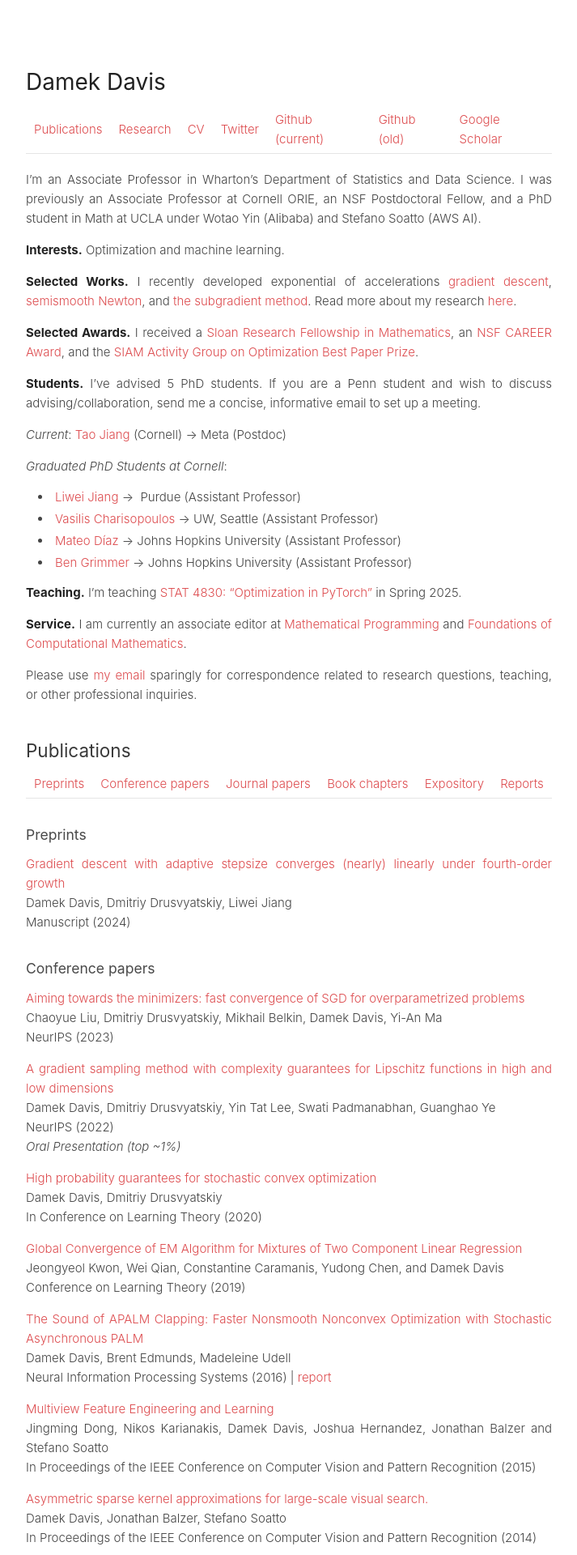
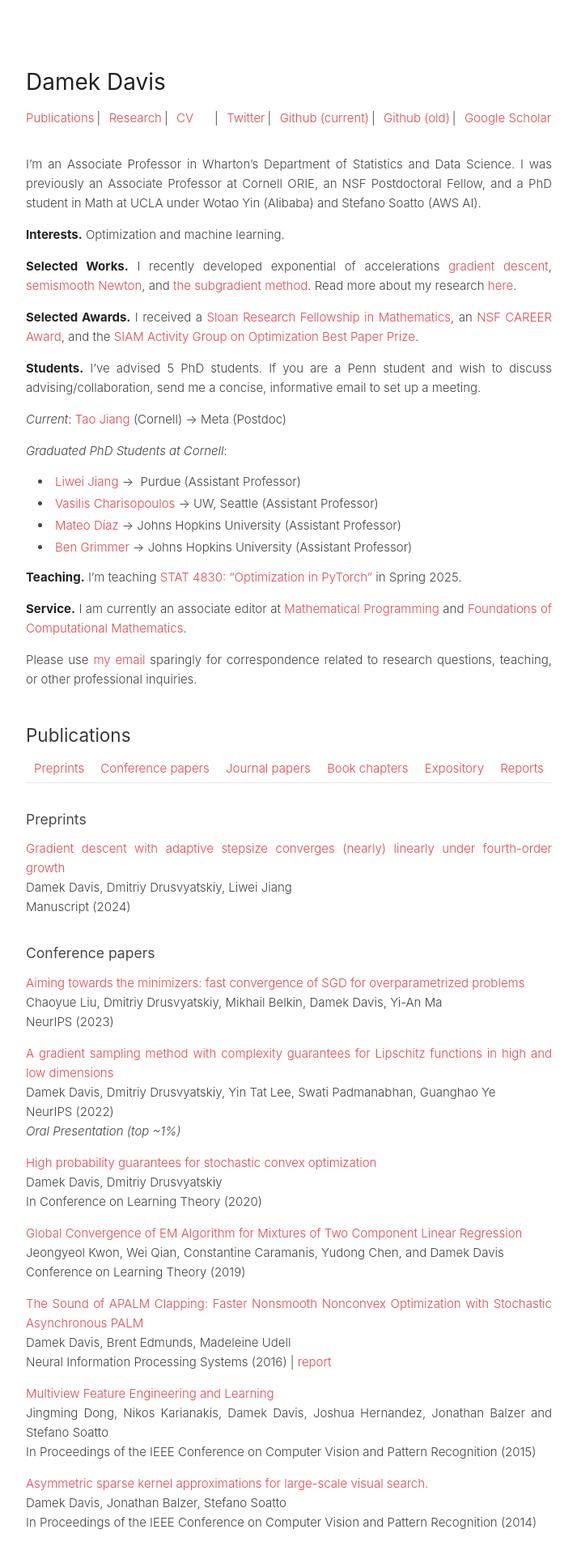
Before and after one commit to damek/damek.github.io, a Jekyll site: the page built from index.md, in a window 1280 px wide. Shown: the top 1920 px of the page at 81% size, without its empty margins (283-996 px from the left). Built offline with Jekyll 4.4.1, drawn with Linux system fonts in a browser that asks for light colours.

Commit message:
Improve navigation bar layout and responsiveness

```diff
--- a/_layouts/default.html
+++ b/_layouts/default.html
@@ -73,20 +73,24 @@
     text-align: justify;
   }
 
-  /* Navigation bars only */
-  p:first-of-type:has(a[href="#publications"]),
-  p:has(a[href="#preprints"]) {
+  /* Top navigation */
+  p:first-of-type {
     display: flex;
     flex-wrap: wrap;
-    gap: 0.5em;
-    justify-content: flex-start;
-    white-space: normal;
+    gap: 0.3em 0.7em;
+    margin: 1em 0;
+    line-height: 1.8;
+  }
+
+  /* Remove margin after vertical bars in navigation */
+  p:first-of-type a + span {
+    margin-left: -0.5em;
   }
 
   @media screen and (max-width: 768px) {
-    p:first-of-type:has(a[href="#publications"]),
-    p:has(a[href="#preprints"]) {
-      gap: 0.3em;
+    p:first-of-type {
+      gap: 0.2em 0.5em;
+      font-size: 0.95em;
     }
   }
 
--- a/index.md
+++ b/index.md
@@ -4,7 +4,7 @@ title: Damek Davis
 ---
 # Damek Davis
 
-[Publications](#publications) | [Research](research.html) | [CV](cv.pdf) | [Twitter](https://twitter.com/damekdavis) | [Github (current)](https://github.com/damek) | [Github (old)](https://github.com/COR-OPT) | [Google Scholar](https://scholar.google.com/citations?user=uGdPyZQAAAAJ&hl=en)
+[Publications](#publications) <span>|</span> [Research](research.html) <span>|</span> [CV](cv.pdf) <span>|</span> [Twitter](https://twitter.com/damekdavis) <span>|</span> [Github (current)](https://github.com/damek) <span>|</span> [Github (old)](https://github.com/COR-OPT) <span>|</span> [Google Scholar](https://scholar.google.com/citations?user=uGdPyZQAAAAJ&hl=en)
 
 
 I'm an Associate Professor in Wharton's Department of Statistics and Data Science. I was previously an Associate Professor at Cornell ORIE, an NSF Postdoctoral Fellow, and a PhD student in Math at UCLA under Wotao Yin (Alibaba) and Stefano Soatto (AWS AI).
```
